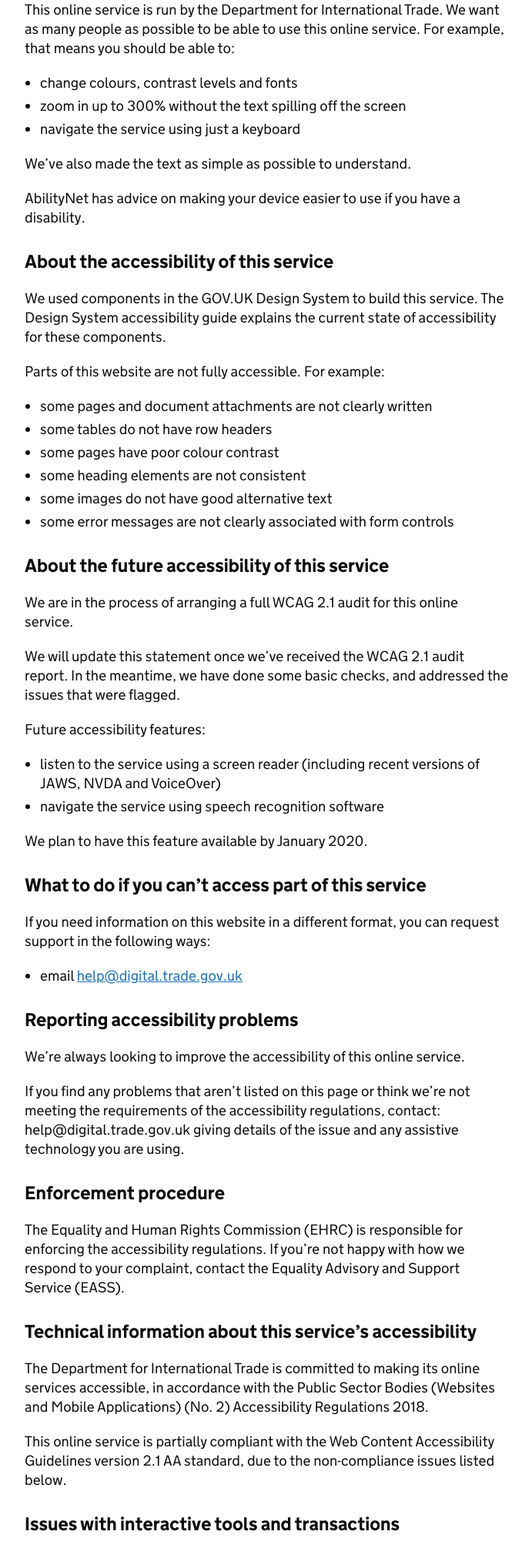
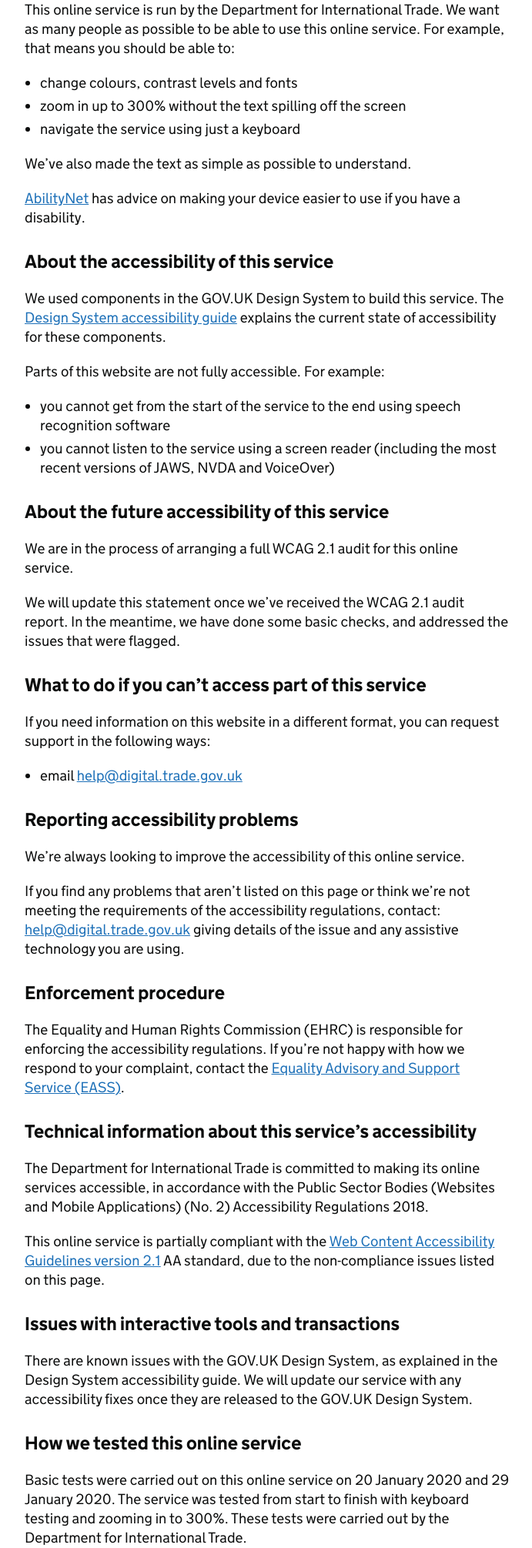
Before and after one commit to uktrade/dit-contact-forms, a Django app: page /accessibility/ in a window 1280 px wide. Shown: the part 529-2540 px from the top of the page at 77% size, without its empty margins (128-819 px from the left). Run offline with Django 3.2, Linux system fonts and the light colour scheme.

Commit message:
updated with latest version of statement

```diff
--- a/contact_forms/accessibility/templates/accessibility/accessibility.html
+++ b/contact_forms/accessibility/templates/accessibility/accessibility.html
@@ -27,20 +27,16 @@
                         <li>navigate the service using just a keyboard</li>
                     </ul>
                     <p class="govuk-body">We’ve also made the text as simple as possible to understand.</p>
-                    <p class="govuk-body">AbilityNet has advice on making your device easier to use if you have a
+                    <p class="govuk-body"><a href="https://mcmw.abilitynet.org.uk/" class="govuk-link">AbilityNet</a> has advice on making your device easier to use if you have a
                         disability.</p>
                     <h3 class="govuk-heading-m">About the accessibility of this service</h3>
                     <p class="govuk-body">We used components in the GOV.UK Design System to build this service. The
-                        Design System accessibility guide explains the current state of accessibility for these
+                        <a href="https://design-system.service.gov.uk/accessibility/" class="govuk-link">Design System accessibility guide</a> explains the current state of accessibility for these
                         components.</p>
                     <p class="govuk-body">Parts of this website are not fully accessible. For example:</p>
                     <ul class="govuk-list govuk-list--bullet">
-                        <li>some pages and document attachments are not clearly written</li>
-                        <li>some tables do not have row headers</li>
-                        <li>some pages have poor colour contrast</li>
-                        <li>some heading elements are not consistent</li>
-                        <li>some images do not have good alternative text</li>
-                        <li>some error messages are not clearly associated with form controls</li>
+                        <li>you cannot get from the start of the service to the end using speech recognition software</li>
+                        <li>you cannot listen to the service using a screen reader (including the most recent versions of JAWS, NVDA and VoiceOver)</li>
                     </ul>
                     <h3 class="govuk-heading-m" id="about_the_future_accessibility_of_this_service">About the future
                         accessibility of this service</h3>
@@ -48,14 +44,6 @@
                         service.</p>
                     <p class="govuk-body">We will update this statement once we’ve received the WCAG 2.1 audit report.
                         In the meantime, we have done some basic checks, and addressed the issues that were flagged.</p>
-                    <p class="govuk-body">Future accessibility features:</p>
-                    <ul class="govuk-list govuk-list--bullet">
-                        <li>listen to the service using a screen reader (including recent versions of JAWS, NVDA and
-                            VoiceOver)
-                        </li>
-                        <li>navigate the service using speech recognition software</li>
-                    </ul>
-                    <p class="govuk-body">We plan to have this feature available by January 2020.</p>
                     <h3 class="govuk-heading-m" id="what_to_do_if_you_cant_access_part_of_this_service">What to do if
                         you can’t access part of this service</h3>
                     <p class="govuk-body">If you need information on this website in a different format, you can request
@@ -67,19 +55,20 @@
                         problems</h3>
                     <p class="govuk-body">We’re always looking to improve the accessibility of this online service.</p>
                     <p class="govuk-body">If you find any problems that aren’t listed on this page or think we’re not
-                        meeting the requirements of the accessibility regulations, contact: help@digital.trade.gov.uk
+                        meeting the requirements of the accessibility regulations, contact: <a href="mailto:help@digital.trade.gov.uk">help@digital.trade.gov.uk</a>
                         giving details of the issue and any assistive technology you are using.</p>
                     <h3 class="govuk-heading-m" id="enforcement_procedure">Enforcement procedure</h3>
                     <p class="govuk-body">The Equality and Human Rights Commission (EHRC) is responsible for enforcing
                         the accessibility regulations. If you’re not happy with how we respond to your complaint,
-                        contact the Equality Advisory and Support Service (EASS).</p>
+                        contact the <a href="https://www.equalityadvisoryservice.com/" class="govuk-link">Equality Advisory and Support Service (EASS)</a>.</p>
                     <h3 class="govuk-heading-m" id="technical_information_about_this_services_accessibility">Technical
                         information about this service’s accessibility</h3>
                     <p class="govuk-body">The Department for International Trade is committed to making its online
                         services accessible, in accordance with the Public Sector Bodies (Websites and Mobile
                         Applications) (No. 2) Accessibility Regulations 2018.</p>
-                    <p class="govuk-body">This online service is partially compliant with the Web Content Accessibility
-                        Guidelines version 2.1 AA standard, due to the non-compliance issues listed below.</p>
+                    <p class="govuk-body">This online service is partially compliant with the
+                        <a href="https://www.w3.org/TR/WCAG21/">
+                        Web Content Accessibility Guidelines version 2.1</a> AA standard, due to the non-compliance issues listed on this page.</p>
                     <h3 class="govuk-heading-m" id="issues_with_interactive_tools_and_transactions">Issues with
                         interactive tools and transactions</h3>
                     <p class="govuk-body">There are known issues with the GOV.UK Design System, as explained in the
@@ -87,14 +76,14 @@
                         they are released to the GOV.UK Design System.</p>
                     <h3 class="govuk-heading-m" id="how_we_tested_this_online_service">How we tested this online
                         service</h3>
-                    <p class="govuk-body">Basic tests were carried out on this online service on 2 October 2019 and 14
-                        October 2019. The service was tested from start to finish with keyboard testing and zooming in
+                    <p class="govuk-body">Basic tests were carried out on this online service on
+                        20 January 2020 and 29 January 2020. The service was tested from start to finish with keyboard testing and zooming in
                         to 300%. These tests were carried out by the Department for International Trade.</p>
-                    <p class="govuk-body">What we’re doing to improve accessibility</p>
+                    <p class="govuk-heading-m">What we’re doing to improve accessibility</p>
                     <p class="govuk-body">We are in the process of arranging a full WCAG 2.1 audit of this online
-                        service. We will then update this statement and aim to implement any changes by January
+                        service. We will then update this statement and aim to implement any changes by December
                         2020.</p>
-                    <p class="govuk-body">This statement was written on 15 October 2019.</p>
+                    <p class="govuk-body">This statement was written on 30 January 2020.</p>
 
 
                 </div>
```
